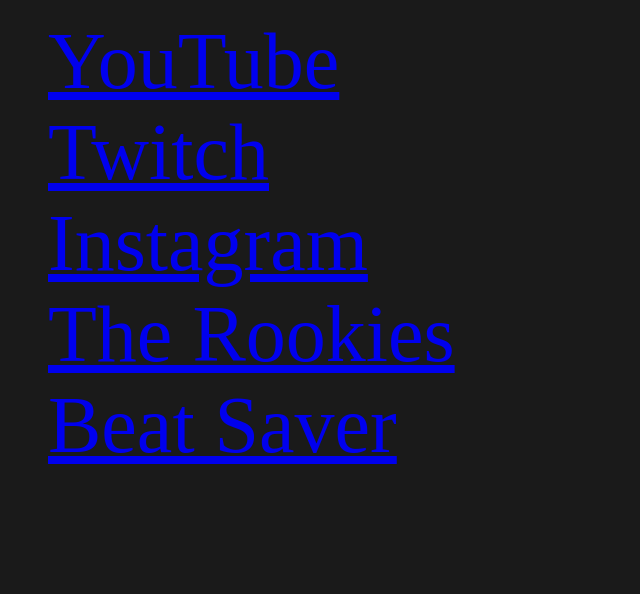
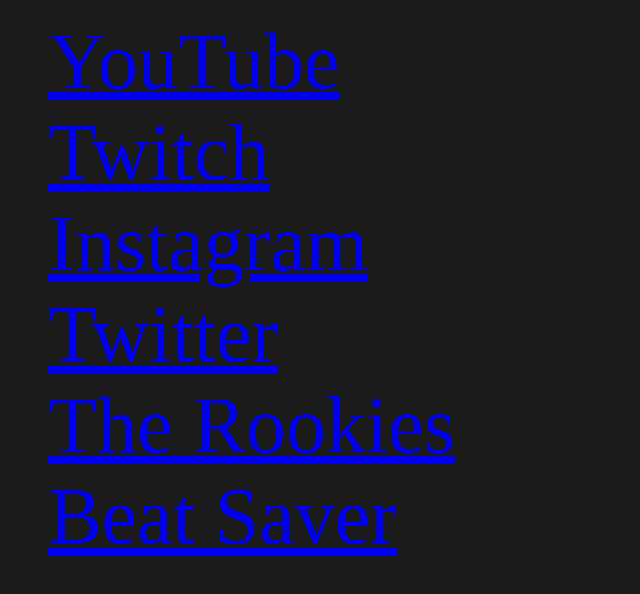
Before and after one commit to BRFrags/links-page, a plain HTML site: page index.html in a window 1280 px wide. Shown: the whole page, without its empty margins (0-640 px from the left). Drawn offline with Linux system fonts and the light colour scheme.

Commit message:
added twitter link

```diff
--- a/index.html
+++ b/index.html
@@ -17,6 +17,7 @@
             <li><a href="https://www.youtube.com/channel/UCyDNx8EbcPUw6Qxb6Pun1zQ">YouTube</a></li>
             <li><a href="https://www.twitch.tv/brfrags">Twitch</a></li>
             <li><a href="https://www.instagram.com/brfrags/">Instagram</a></li>
+            <li><a href="https://twitter.com/BRFrags">Twitter</a></li>
             <li><a href="https://www.therookies.co/u/bensrenders">The Rookies</a></li>
             <li><a href="https://beatsaver.com/profile/4287800">Beat Saver</a></li>
         </ul>
```
